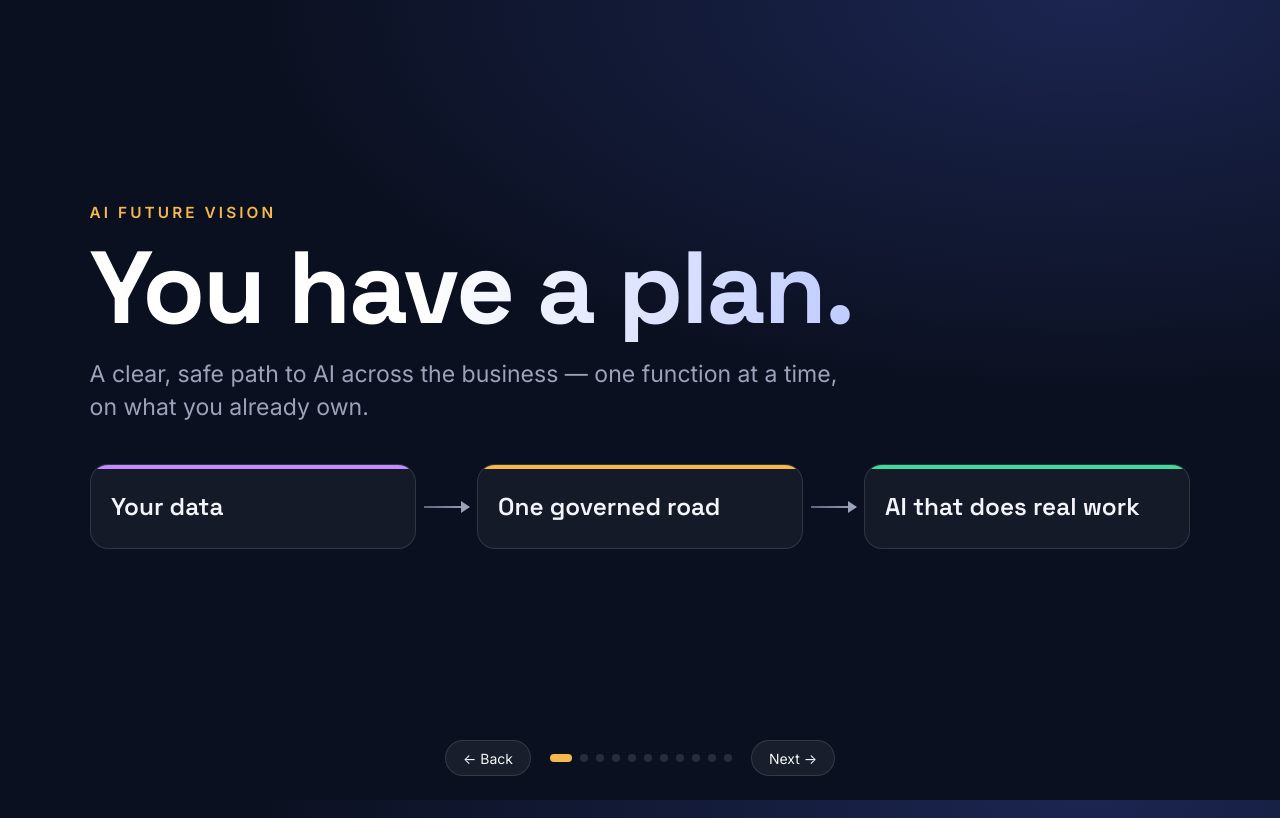
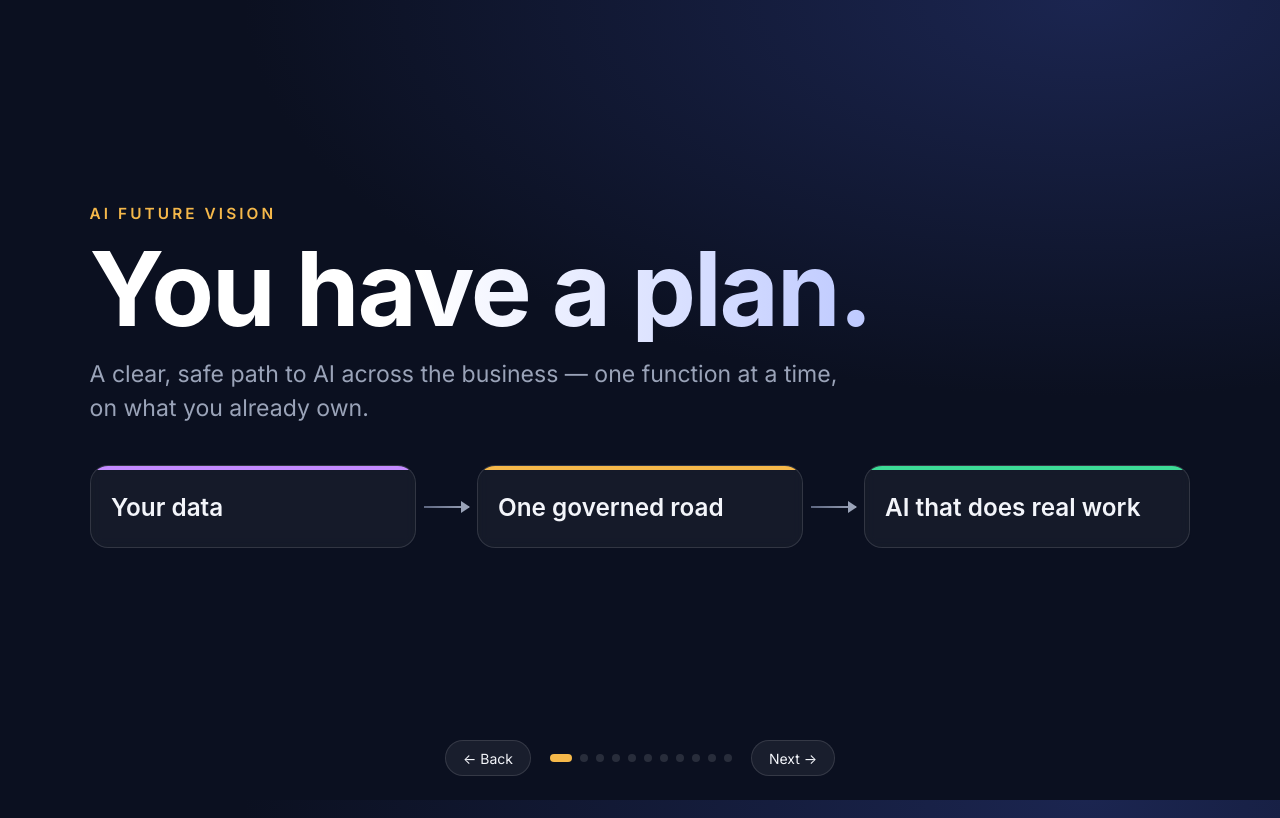
Before and after one commit to Oren-and-Elad/pages, a website: page ai-vision/index.html in a window 1280 px wide. Drawn offline with Linux system fonts and the light colour scheme.

Commit message:
ai-vision: no outside font service; system display fonts so the deck works offline
Co-Authored-By: Claude Opus 5.5 <noreply@anthropic.com>

```diff
--- a/ai-vision/index.html
+++ b/ai-vision/index.html
@@ -13,7 +13,7 @@
     --bg: #0b1020; --bg2: #121a33; --card: rgba(255,255,255,.045); --line: rgba(255,255,255,.12);
     --ink: #f3f5fa; --soft: #9aa3b8; --dim: #5d6680;
     --steer: #8fa3ff; --coord: #f5b84a; --teams: #3ddc97; --data: #c48bff;
-    --display: "Space Grotesk", "Inter", -apple-system, "Segoe UI", Helvetica, Arial, sans-serif;
+    --display: "SF Pro Display", "Segoe UI Variable Display", "Inter", -apple-system, "Segoe UI", Helvetica, Arial, sans-serif;
   }
   * { box-sizing: border-box; }
   html, body { margin: 0; height: 100%; color: var(--ink);
```
